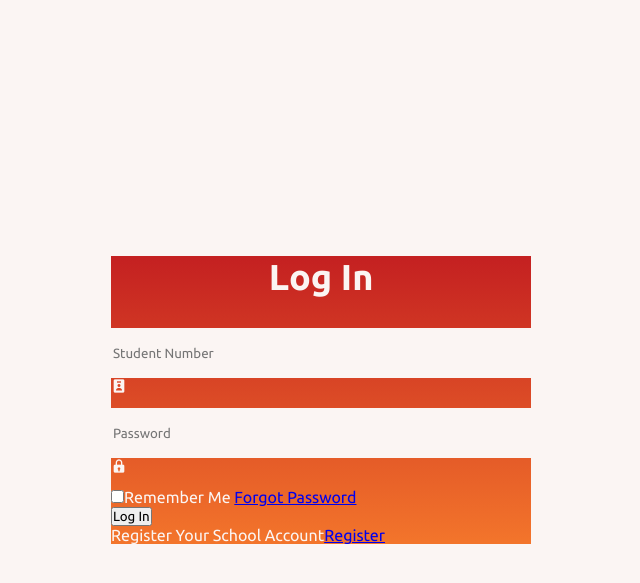
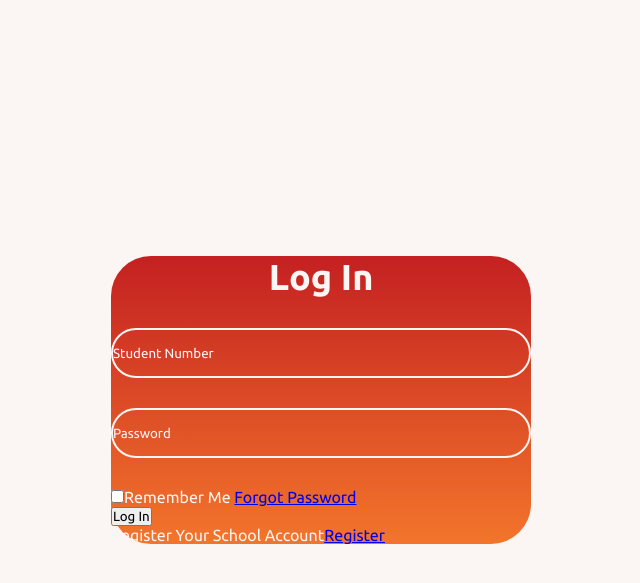
Before and after one commit to sumi2202/ComputerSecurityProject_Group6, a Flask app: page /login in a window 1280 px wide. Shown: the top 583 px of the page, without its empty margins (319-959 px from the left). Run offline with Flask 3, Linux system fonts and the light colour scheme.

Commit message:
main page

```diff
--- a/website/static/css/login.css
+++ b/website/static/css/login.css
@@ -20,6 +20,7 @@ body{
     justify-content: center;
     align-items: center;
     background:linear-gradient(#c42021ff,  #f3752bff);
+    border-radius: 40px;
 }
 .wrapper h1{
     font-size: 36px;
@@ -30,7 +31,6 @@ body{
     height: 50px;
     justify-content: center;
     align-items: center;
-    background: #fbf5f3;
     margin: 30px 0;
 }
 .input-box input{
@@ -40,4 +40,13 @@ body{
     border: none;
     outline: none;
     border: 2px solid #fbf5f3;
+    border-radius: 40px;
 }
+.input-box input::placeholder{
+    color: #fbf5f3;
+}
+.input-box i{
+    position: absolute;
+    right: 20px;
+    top: 30%;
+}
```
Also changed, not shown: website/templates/base.html (+8 -1 lines).
